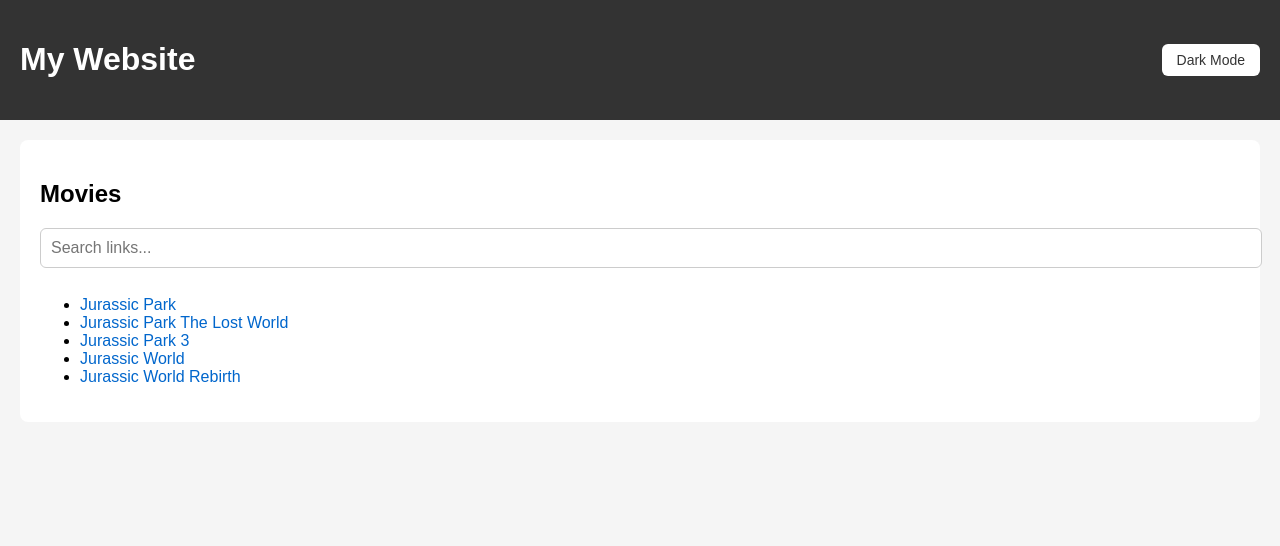
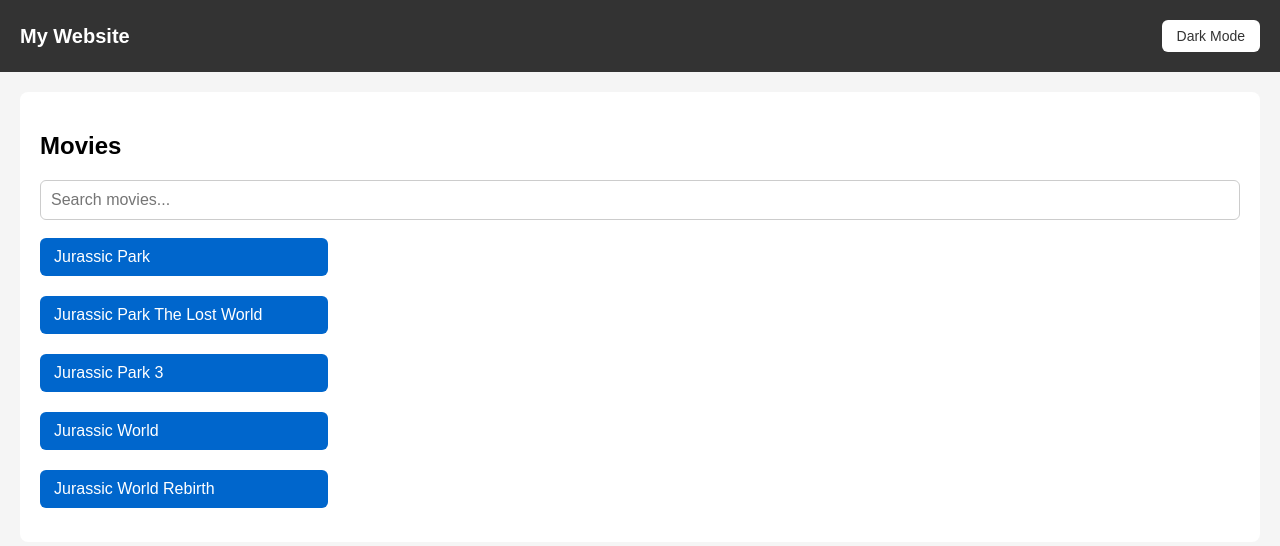
Before and after one commit to jeremyknight-jpg/UNBLOOCKKKED, a plain HTML site: page index.html in a window 1280 px wide. Drawn offline with Linux system fonts and the light colour scheme.

Commit message:
Update index.html

```diff
--- a/index.html
+++ b/index.html
@@ -1,8 +1,8 @@
 <!DOCTYPE html>
 <html lang="en">
 <head>
-    <meta charset="UTF-8">
-    <meta name="viewport" content="width=device-width, initial-scale=1.0">
+    <meta charset="UTF-8" />
+    <meta name="viewport" content="width=device-width, initial-scale=1.0"/>
     <title>Movies</title>
 
     <style>
@@ -24,10 +24,14 @@
             background: #333;
             color: #fff;
             padding: 20px;
-            text-align: center;
             display: flex;
             justify-content: space-between;
             align-items: center;
+        }
+
+        header h1 {
+            margin: 0;
+            font-size: 20px;
         }
 
         header button {
@@ -40,9 +44,7 @@
             font-size: 14px;
         }
 
-        header button:hover {
-            opacity: 0.8;
-        }
+        header button:hover { opacity: 0.8; }
 
         section {
             padding: 20px;
@@ -52,22 +54,25 @@
             transition: background 0.3s, color 0.3s;
         }
 
-        body.dark section {
-            background: #1c1c1c;
+        body.dark section { background: #1c1c1c; }
+
+        /* Link-button style */
+        .link-button {
+            display: inline-block;
+            padding: 10px 14px;
+            background: #0066cc;
+            color: #fff !important;
+            border-radius: 6px;
+            text-decoration: none;
+            margin: 6px 0;
+            font-size: 16px;
         }
 
-        a {
-            color: #0066cc;
-            text-decoration: none;
-            cursor: pointer;
-        }
+        .link-button:hover { opacity: 0.9; }
 
-        body.dark a {
-            color: #4ea3ff;
-        }
-
-        a:hover {
-            text-decoration: underline;
+        body.dark .link-button {
+            background: #4ea3ff;
+            color: #000 !important;
         }
 
         /* Search Bar */
@@ -78,12 +83,28 @@
             margin-bottom: 12px;
             border: 1px solid #ccc;
             border-radius: 6px;
+            box-sizing: border-box;
         }
 
         body.dark #searchBar {
             background: #333;
             color: #fff;
             border-color: #555;
+        }
+
+        ul#linkList {
+            list-style: none;
+            padding: 0;
+            margin: 0;
+        }
+
+        ul#linkList li {
+            margin-bottom: 8px;
+        }
+
+        /* Small responsive tweak */
+        @media (min-width: 640px) {
+            .link-button { width: auto; min-width: 260px; }
         }
     </style>
 </head>
@@ -98,14 +119,48 @@
     <h2>Movies</h2>
 
     <!-- Search Bar -->
-    <input type="text" id="searchBar" placeholder="Search links..." onkeyup="searchLinks()">
+    <input type="text" id="searchBar" placeholder="Search movies..." onkeyup="searchLinks()">
 
     <ul id="linkList">
-        <li><a onclick="cloak('https://drive.google.com/file/d/1bB65cEOgbz2Y0ic6nGDZfUQlECXBk2qt/view')">Jurassic Park</a></li>
-        <li><a onclick="cloak('https://drive.google.com/file/d/1yLc26yxLh0fLJhk3xQvb6Qw8V66BX9kS/view')">Jurassic Park The Lost World</a></li>
-        <li><a onclick="cloak('https://drive.google.com/file/d/1W9RJS1N_rBcNFAA73Y3B6leLhhjXXY9k/view')">Jurassic Park 3</a></li>
-        <li><a onclick="cloak('https://drive.google.com/file/d/1oD0MwA_C9OVb7HeO70m9gAAs-dbm9SJG/view')">Jurassic World</a></li>
-        <li><a onclick="cloak('https://drive.google.com/file/d/1EX4kEXNgSrXoFo-KeUUSiBhXwcCtJdqu/view')">Jurassic World Rebirth</a></li>
+        <li>
+            <a class="link-button"
+               href="https://drive.google.com/file/d/1bB65cEOgbz2Y0ic6nGDZfUQlECXBk2qt/view"
+               target="_blank" rel="noopener noreferrer">
+               Jurassic Park
+            </a>
+        </li>
+
+        <li>
+            <a class="link-button"
+               href="https://drive.google.com/file/d/1yLc26yxLh0fLJhk3xQvb6Qw8V66BX9kS/view"
+               target="_blank" rel="noopener noreferrer">
+               Jurassic Park The Lost World
+            </a>
+        </li>
+
+        <li>
+            <a class="link-button"
+               href="https://drive.google.com/file/d/1W9RJS1N_rBcNFAA73Y3B6leLhhjXXY9k/view"
+               target="_blank" rel="noopener noreferrer">
+               Jurassic Park 3
+            </a>
+        </li>
+
+        <li>
+            <a class="link-button"
+               href="https://drive.google.com/file/d/1oD0MwA_C9OVb7HeO70m9gAAs-dbm9SJG/view"
+               target="_blank" rel="noopener noreferrer">
+               Jurassic World
+            </a>
+        </li>
+
+        <li>
+            <a class="link-button"
+               href="https://drive.google.com/file/d/1EX4kEXNgSrXoFo-KeUUSiBhXwcCtJdqu/view"
+               target="_blank" rel="noopener noreferrer">
+               Jurassic World Rebirth
+            </a>
+        </li>
     </ul>
 </section>
 
@@ -117,43 +172,13 @@
 
     // Search Filter Function
     function searchLinks() {
-        let input = document.getElementById("searchBar").value.toLowerCase();
-        let items = document.querySelectorAll("#linkList li");
+        const input = document.getElementById("searchBar").value.toLowerCase();
+        const items = document.querySelectorAll("#linkList li");
 
         items.forEach(li => {
-            let text = li.innerText.toLowerCase();
+            const text = li.innerText.toLowerCase();
             li.style.display = text.includes(input) ? "" : "none";
         });
-    }
-
-    // About:blank embed cloaker
-    function cloak(url) {
-        var win = window.open("", "_blank");
-
-        win.document.write(`
-            <html>
-            <head>
-                <title>about:blank</title>
-                <style>
-                    body, html {
-                        margin: 0;
-                        padding: 0;
-                        height: 100%;
-                    }
-                    iframe {
-                        width: 100%;
-                        height: 100%;
-                        border: none;
-                    }
-                </style>
-            </head>
-            <body>
-                <iframe src="${url}"></iframe>
-            </body>
-            </html>
-        `);
-
-        win.document.close();
     }
 </script>
 
```
